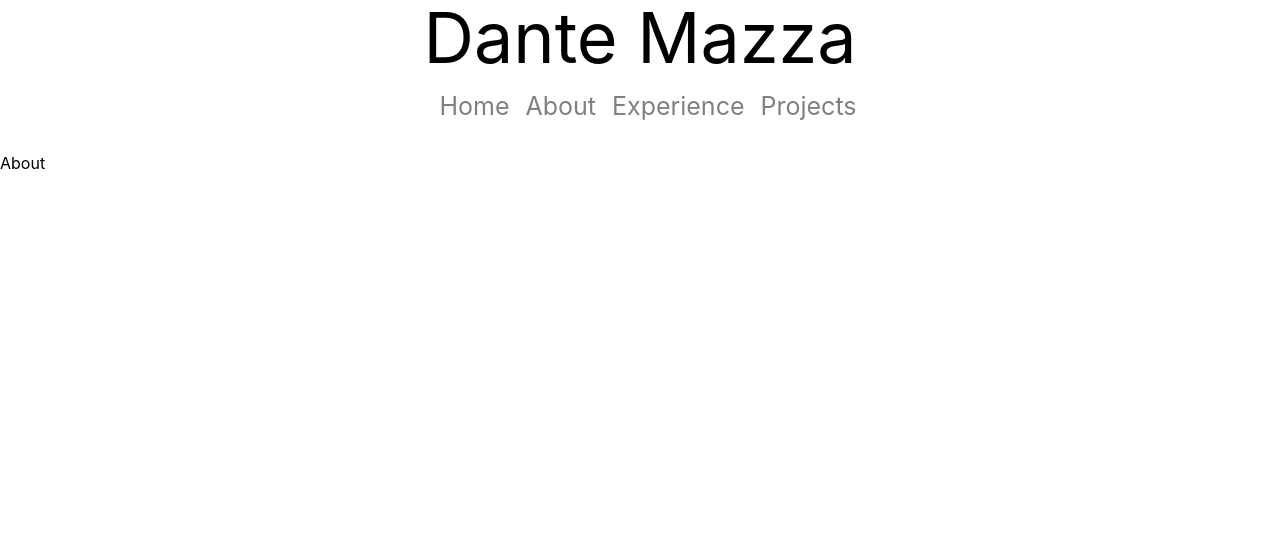
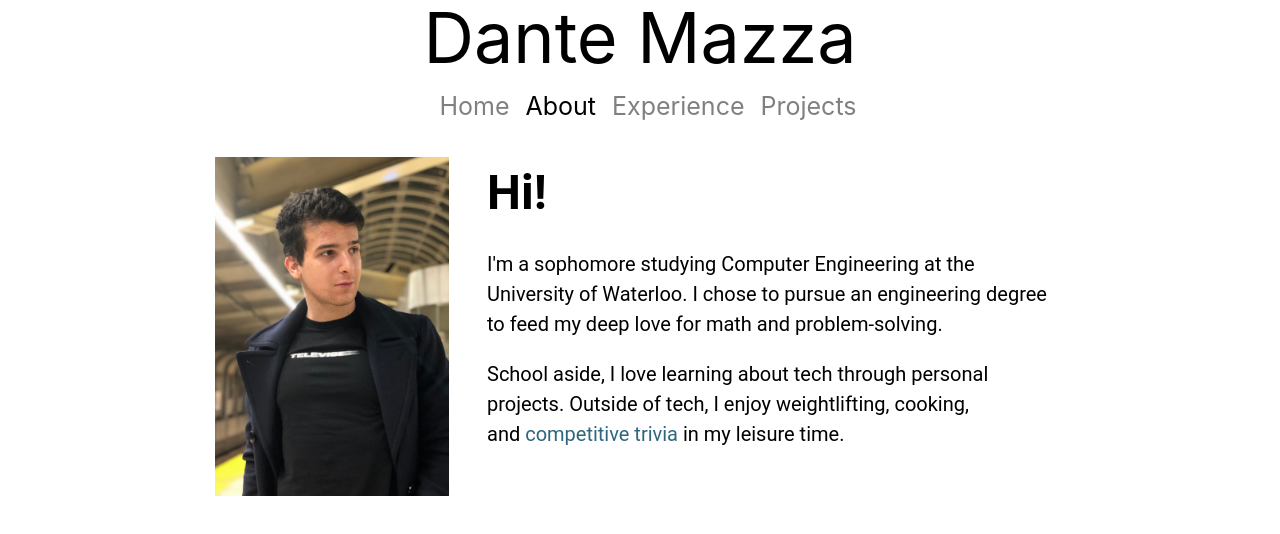
Before and after one commit to dantemazza/personal-website, a React (Create React App) app: page / in a window 1280 px wide. Both pictures are taken after a click on the link "About". Shown: the top 534 px of the page. Built offline with nearby package versions, Linux system fonts and the light colour scheme.

Commit message:
finished about page!

```diff
--- a/src/components/App.js
+++ b/src/components/App.js
@@ -14,7 +14,6 @@ class App extends React.Component {
     this.state = {
         page: Home
     }
-
     this.navHandler = this.navHandler.bind(this);
   }
 
--- a/src/components/pages/About/About.js
+++ b/src/components/pages/About/About.js
@@ -1,14 +1,26 @@
 import React from 'react';
 import '../pageElements.css';
-
+import Televised from './televised.jpeg'
 
 function About(){
     return(
-        <>
-            <p>
-                About
-            </p>
-        </>
+        <div className ="aboutContainer">
+            <div className="aboutPic">
+                <img src={Televised}/>
+            </div>
+            <div className= "aboutText">
+                <b><font size="20">Hi!</font></b>
+                <p>
+                    I'm a sophomore studying Computer Engineering at the University of Waterloo. I chose to pursue an engineering degree to feed my deep love for math and problem-solving.
+                </p>
+                <p>
+                    School aside, I love learning about tech through personal projects.
+                    Outside of tech, I enjoy weightlifting, cooking, and&nbsp;
+                    <a href="https://www.naqt.com/stats/player/index.jsp?contact_id=416423" className="employerLinks" target="_blank">competitive trivia</a>
+                    &nbsp;in my leisure time.
+                </p>
+            </div>
+        </div>
     );
 }
 
--- a/src/components/pages/Home/IntroText.js
+++ b/src/components/pages/Home/IntroText.js
@@ -4,12 +4,6 @@ import React from 'react';
 function IntroText(){
     return(
         <div class='introText'>
-            {/*
-            <p>
-                Outside of tech, I enjoy weightlifting, cooking, and&nbsp;
-                <a href="https://www.naqt.com/stats/player/index.jsp?contact_id=416423" className="employerLinks" target="_blank">competitive trivia</a>
-                &nbsp; in my leisure time.
-            </p> */}
             <p>
                 Incoming Machine Learning Engineer at <a href="https://www.bht.ai/" target="_blank" className="employerLinks">Bear Health Technologies</a>.
             </p>
--- a/src/components/pages/NavBar.js
+++ b/src/components/pages/NavBar.js
@@ -10,7 +10,7 @@ class NavBar extends React.Component{
     constructor(props){
         super(props)
         this.state = {
-            page: "Home"
+            page: Home
         }
     }
 
@@ -23,22 +23,22 @@ class NavBar extends React.Component{
         return(
             <ul className = "InfoBar">
                 <div className="navHighlight">
-                    <a href="#" onClick={() => this.handleClick(Home)} style={{ color: this.state.page == "Home" ? "black" : "grey"}} className="navLink">
+                    <a href="#" onClick={() => this.handleClick(Home)} style={{ color: this.state.page == Home ? "black" : "grey"}} className="navLink">
                         Home
                     </a>
                 </div>
                 <div className="navHighlight">
-                    <a href="#" onClick={() => this.handleClick(About)} style={{ color: this.state.page == "About" ? "black" : "grey"}} className="navLink">
+                    <a href="#" onClick={() => this.handleClick(About)} style={{ color: this.state.page == About ? "black" : "grey"}} className="navLink">
                         About
                     </a>
                 </div>
                 <div className="navHighlight">
-                     <a href="#" onClick={() => this.handleClick(Experience)} style={{ color: this.state.page == "Experience" ? "black" : "grey"}} className="navLink">
+                     <a href="#" onClick={() => this.handleClick(Experience)} style={{ color: this.state.page == Experience ? "black" : "grey"}} className="navLink">
                         Experience
                     </a>
                 </div>
                 <div className="navHighlight">
-                    <a href="#" onClick={() => this.handleClick(Projects)} style={{ color: this.state.page == "Projects" ? "black" : "grey"}} className="navLink">
+                    <a href="#" onClick={() => this.handleClick(Projects)} style={{ color: this.state.page == Projects ? "black" : "grey"}} className="navLink">
                         Projects
                     </a>
                 </div>
--- a/src/components/pages/pageElements.css
+++ b/src/components/pages/pageElements.css
@@ -111,3 +111,32 @@ a.navLink:hover{
     margin-top:10px;
     margin-bottom:10px;
   }
+
+.aboutContainer{
+    margin-top: 20px;
+    width: 850px;
+    margin-left: auto;
+    margin-right: auto;
+    justify-content: center;
+}
+
+.aboutPic{
+    width: 234px;
+}
+
+.aboutPic img{
+    max-width: 100%;
+    height: auto;
+    float:left;
+    margin-right: 38px;
+}
+
+.aboutText{
+    width: 578px;
+    font-family:"Roboto";
+    color: black;
+    text-align: left;
+    float:left;
+    font-size:20px;
+    line-height: 1.5;
+}
```
Also changed, not shown: src/components/pages/About/televised.jpeg (added), src/components/pages/Home/InfoBar.js (line endings or trailing spaces).
